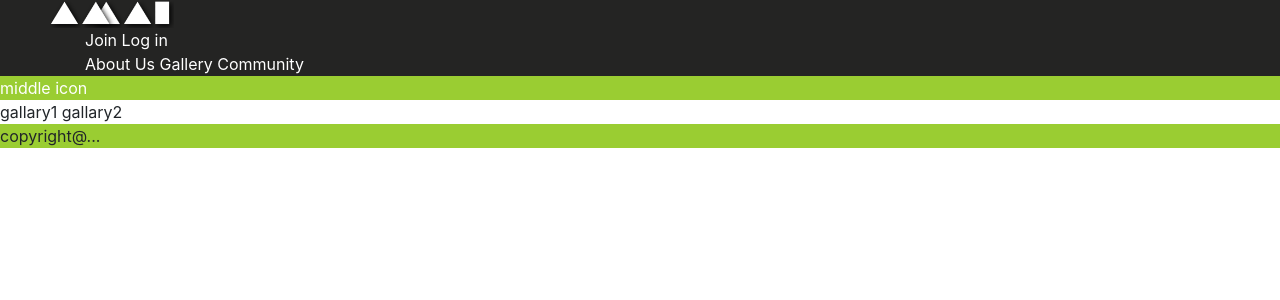
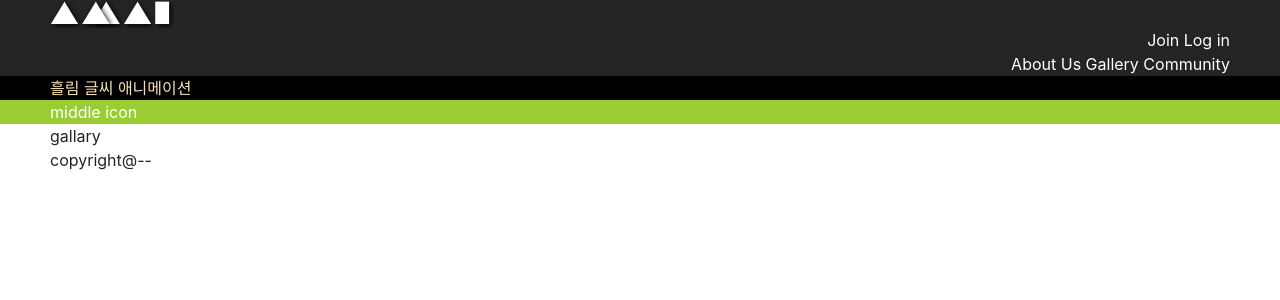
Before and after one commit to jiwon79/amai-web, a PHP site: page / in a window 1280 px wide. Shown: the top 300 px of the page. Run offline with PHP 8.4, Linux system fonts and the light colour scheme.

Commit message:
디자인 정리

```diff
--- a/index.php
+++ b/index.php
@@ -13,12 +13,11 @@
 </head>
 
 <body>
-    <nav class="header">
+    <div class="header">
         <a href="/index.php"><img src="/src/images/amai_logo_mini.png" alt="amai logo" id="amai_logo_img"></a>
 
 
         <div class="top_menu">
-            <div class="container">
             <?php
                 if(isset($_SESSION['userid'])) {
             ?>
@@ -37,16 +36,18 @@
                     <a href="Views/login.php">Log in</a>
             <?php } ?>
         </div>
-        </div>
 
         <div class="main_menu">
-            <div class="container">
             <a href="#">About Us</a>
             <a href="#">Gallery</a>
             <a href="Views/community/board_list.php">Community</a>
         </div>
+
     </div>
-    </nav>
+
+    <div class="letter">
+        흘림 글씨 애니메이션
+    </div>
 
     <!-- 검은색 배경 -->
     <div class="middle">
@@ -55,13 +56,12 @@
 
     <!-- 그림 갤러리 -->
     <div class="gallary">
-        gallary1
-        gallary2
+        gallary
     </div>
 
-    <footer>
-        copyright@...
-    </footer>
+    <div class="footer">
+        copyright@--
+    </div>
 
     <!--  부트스트랩 js 사용 -->
     <script src="https://ajax.googleapis.com/ajax/libs/jquery/3.3.1/jquery.min.js"></script>
--- a/src/css/style.css
+++ b/src/css/style.css
@@ -1,10 +1,17 @@
-.header {
-    background-color: #242423;
-    color: #242423;
+.header,
+.middle,
+.letter,
+.gallary,
+.footer {
     padding-left: 50px;
     padding-right: 50px;
 }
 
+
+.header {
+    background-color: #242423;
+    color: #242423;
+}
 
 #amai_logo_img{
     width: 124px;
@@ -15,8 +22,21 @@
     color: white;
 }
 
+.top_menu {
+    text-align: right;
+}
+
+.main_menu {
+    text-align: right;
+}
+
+.letter {
+    background-color: black;
+    color: wheat;
+}
+
 .middle {
-    background-color: yellowgreen;
+    background-color:yellowgreen;
     color: white;
 }
 
```
Lines whose indentation alone changed are shown as unchanged.
